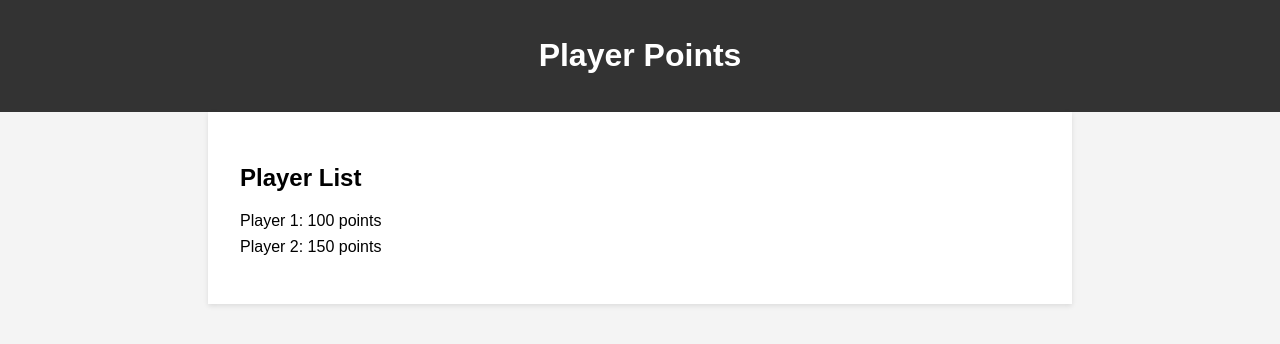
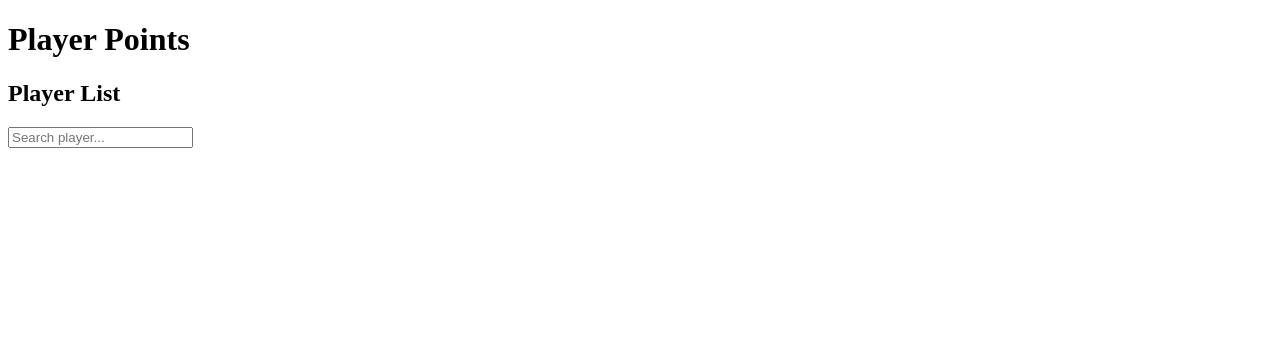
Before and after one commit to TimoTuom/suuba, a plain HTML site: page index.html in a window 1280 px wide. Drawn offline with Linux system fonts and the light colour scheme.

Commit message:
Update index.html

```diff
--- a/index.html
+++ b/index.html
@@ -1,37 +1,7 @@
 <!DOCTYPE html>
 <html lang="en">
 <head>
-  <meta charset="UTF-8">
-  <meta name="viewport" content="width=device-width, initial-scale=1.0">
-  <title>Player Points</title>
-  <style>
-    body {
-      font-family: Arial, sans-serif;
-      margin: 0;
-      padding: 0;
-      background-color: #f4f4f4;
-    }
-    header {
-      background-color: #333;
-      color: #fff;
-      text-align: center;
-      padding: 1rem;
-    }
-    .container {
-      max-width: 800px;
-      margin: 0 auto;
-      padding: 2rem;
-      background-color: #fff;
-      box-shadow: 0px 2px 5px rgba(0, 0, 0, 0.1);
-    }
-    ul {
-      list-style: none;
-      padding: 0;
-    }
-    li {
-      margin-bottom: 0.5rem;
-    }
-  </style>
+  <!-- ... (your head content) ... -->
 </head>
 <body>
   <header>
@@ -41,20 +11,41 @@
     <h2>Player List</h2>
     <ul id="player-list"></ul>
   </div>
+
+  <!-- Search Bar and Results -->
+  <input type="text" id="search-input" placeholder="Search player...">
+  <ul id="search-results"></ul>
+
   <script>
-    const players = [
-      { name: "Player 1", points: 100 },
-      { name: "Player 2", points: 150 },
-      // Add more players here
-    ];
+    // ... (your JavaScript code) ...
+    const searchInput = document.getElementById("search-input");
+const searchResults = document.getElementById("search-results");
 
-    const playerList = document.getElementById("player-list");
+searchInput.addEventListener("input", () => {
+  const searchTerm = searchInput.value.toLowerCase();
+  const filteredPlayers = players.filter(player =>
+    player.name.toLowerCase().includes(searchTerm)
+  );
 
-    players.forEach(player => {
-      const listItem = document.createElement("li");
-      listItem.textContent = `${player.name}: ${player.points} points`;
-      playerList.appendChild(listItem);
-    });
+  displaySearchResults(filteredPlayers);
+});
+
+function displaySearchResults(results) {
+  searchResults.innerHTML = "";
+
+  results.forEach(player => {
+    const listItem = document.createElement("li");
+    listItem.textContent = `${player.name}: ${player.points} points`;
+    searchResults.appendChild(listItem);
+  });
+
+  if (results.length === 0) {
+    const noResultsItem = document.createElement("li");
+    noResultsItem.textContent = "No matching players found.";
+    searchResults.appendChild(noResultsItem);
+  }
+}
+
   </script>
 </body>
 </html>
```
